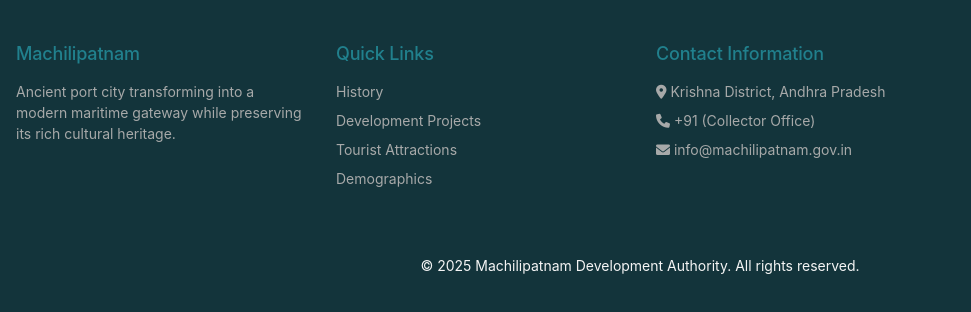
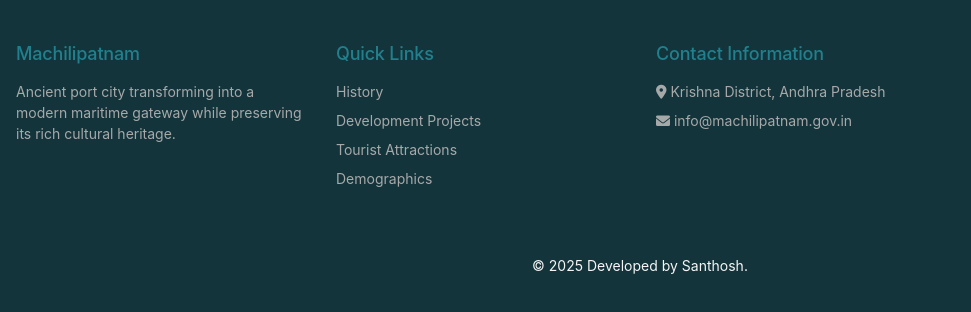
Before and after one commit to santoshbollam/Machilipatnam, a plain HTML site: page index.html in a window 1280 px wide. Shown: the part 7159-7471 px from the top of the page, 0-971 px from the left. Drawn offline with nearby package versions, Linux system fonts and the light colour scheme; a web font is replaced by a local one.

Commit message:
Update index.html

```diff
--- a/index.html
+++ b/index.html
@@ -449,7 +449,7 @@
                 <div class="footer-section">
                     <h4>Contact Information</h4>
                     <p><i class="fas fa-map-marker-alt"></i> Krishna District, Andhra Pradesh</p>
-                    <p><i class="fas fa-phone"></i> +91 (Collector Office)</p>
+<!--                     <p><i class="fas fa-phone"></i> +91 (Collector Office)</p> -->
                     <p><i class="fas fa-envelope"></i> info@machilipatnam.gov.in</p>
                 </div>
                 <div class="footer-section">
@@ -463,7 +463,7 @@
                 </div>
             </div>
             <div class="footer-bottom">
-                <p>&copy; 2025 Machilipatnam Development Authority. All rights reserved.</p>
+                <p>&copy; 2025 Developed by Santhosh.</p>
             </div>
         </div>
     </footer>
```
